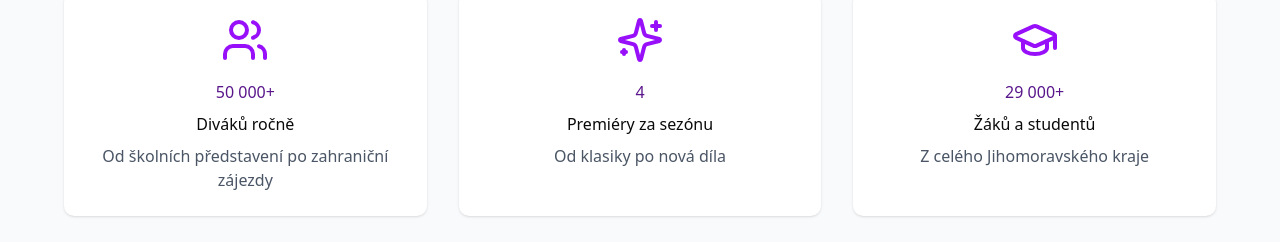
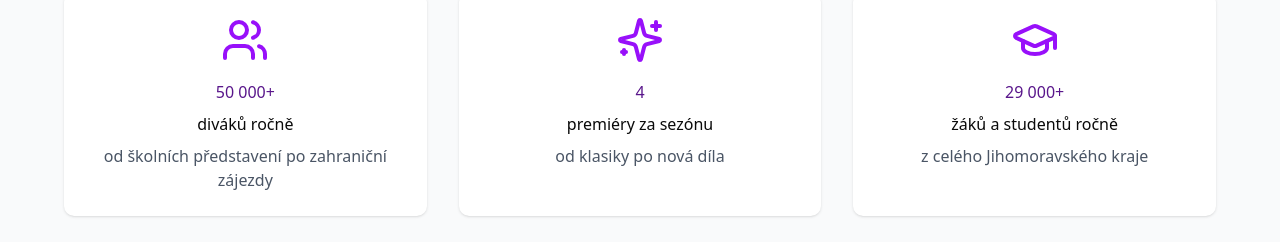
Before and after one commit to kuslukas94/DR_fund, a React (Vite) app: page / in a window 1280 px wide. Shown: the part 674-916 px from the top of the page. Built offline with nearby package versions, Linux system fonts and the light colour scheme.

Commit message:
Refine impact section copy

```diff
--- a/src/components/ImpactSection.tsx
+++ b/src/components/ImpactSection.tsx
@@ -5,20 +5,20 @@ export function ImpactSection() {
     {
       icon: Users,
       number: '50 000+',
-      label: 'Diváků ročně',
-      description: 'Od školních představení po zahraniční zájezdy'
+      label: 'diváků ročně',
+      description: 'od školních představení po zahraniční zájezdy'
     },
     {
       icon: Sparkles,
       number: '4',
-      label: 'Premiéry za sezónu',
-      description: 'Od klasiky po nová díla'
+      label: 'premiéry za sezónu',
+      description: 'od klasiky po nová díla'
     },
     {
       icon: GraduationCap,
       number: '29 000+',
-      label: 'Žáků a studentů',
-      description: 'Z celého Jihomoravského kraje'
+      label: 'žáků a studentů ročně',
+      description: 'z celého Jihomoravského kraje'
     }
   ];
 
```
